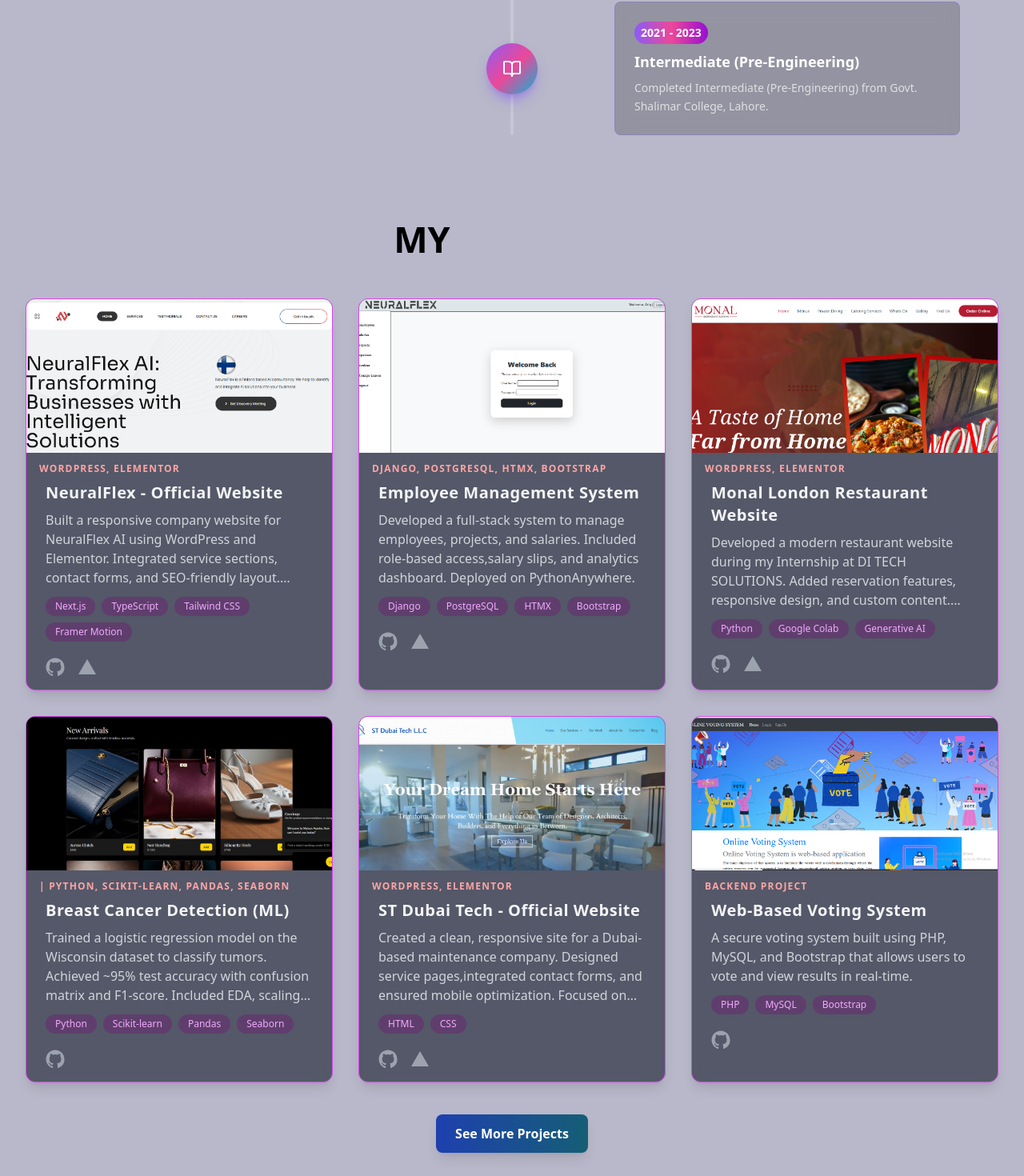
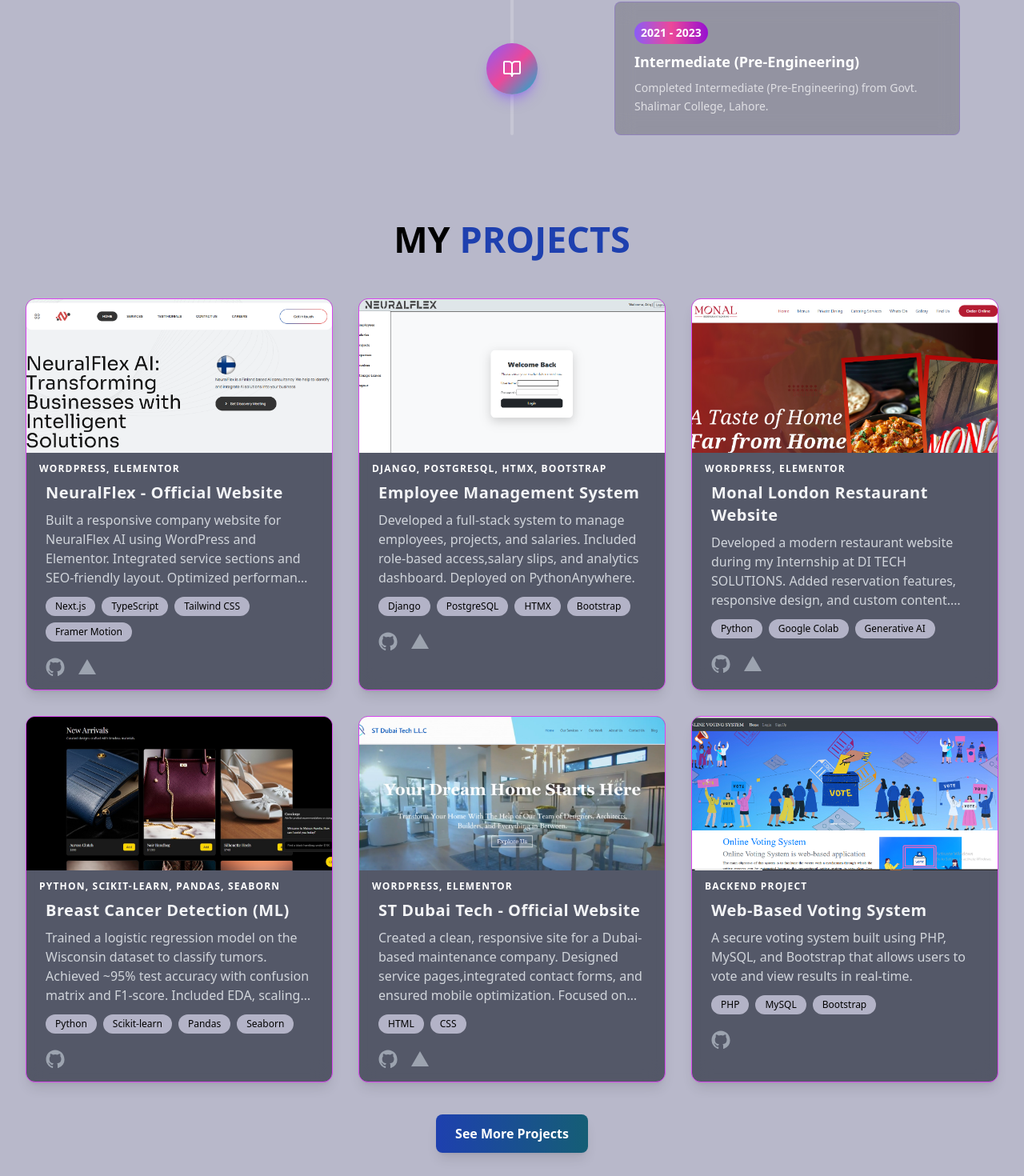
Before and after one commit to Atiqumer/Atiq-Umer-portfolio, a Next.js app: page / in a window 1280 px wide. Shown: the part 2980-4450 px from the top of the page at 80% size. Built offline with nearby package versions, Linux system fonts and the light colour scheme.

Commit message:
projects fixing

```diff
--- a/src/components/projects.tsx
+++ b/src/components/projects.tsx
@@ -9,7 +9,7 @@
     title: "NeuralFlex - Official Website",
     category: "WordPress, Elementor",
     description:
-      "Built a responsive company website for NeuralFlex AI using WordPress and Elementor. Integrated service sections, contact forms, and SEO-friendly layout. Optimized performance for fast, mobile-first loading.",
+      "Built a responsive company website for NeuralFlex AI using WordPress and Elementor. Integrated service sections and SEO-friendly layout. Optimized performance for fast, mobile-first loading.",
     image: "/images/neural.png",
    github: "https://github.com/MaryamRiaz-chattha/learning-assistant-ai",
     demo: "https://neuralflex.io/",
@@ -38,7 +38,7 @@
   },
   {
     title: "Breast Cancer Detection (ML)",
-    category: "| Python, Scikit-learn, Pandas, Seaborn ",
+    category: "Python, Scikit-learn, Pandas, Seaborn ",
     description:
       "Trained a logistic regression model on the Wisconsin dataset to classify tumors. Achieved ~95% test accuracy with confusion matrix and F1-score. Included EDA, scaling, and visual analysis.",
     image: "/images/ec.jpg",
@@ -75,7 +75,7 @@
     <section id="projects" className="bg-[#b6b6c9f8] p-8 scroll-mt-24">
       <p className="text-center text-black text-[28px] sm:text-[33px] md:text-[45px] font-bold uppercase">
         My{" "}
-        <span className="bg-gradient-to-r text-[#1e40af] bg-clip-text text-transparent">
+        <span className=" text-[#1e40af]">
           Projects
         </span>
       </p>
@@ -99,7 +99,7 @@
             />
 
             {/* Category */}
-            <h2 className="pt-3 px-4 text-xs font-semibold text-red-300 uppercase tracking-widest">
+            <h2 className="pt-3 px-4 text-xs font-semibold text-white uppercase tracking-widest">
               {project.category}
             </h2>
 
@@ -117,7 +117,7 @@
                 {project.tech.map((t, idx) => (
                   <span
                     key={idx}
-                    className="bg-fuchsia-900/40 text-fuchsia-300 text-xs px-3 py-1 rounded-full"
+                    className="bg-[#b6b6c9f8] text-black text-xs px-3 py-1 rounded-full"
                   >
                     {t}
                   </span>
```
